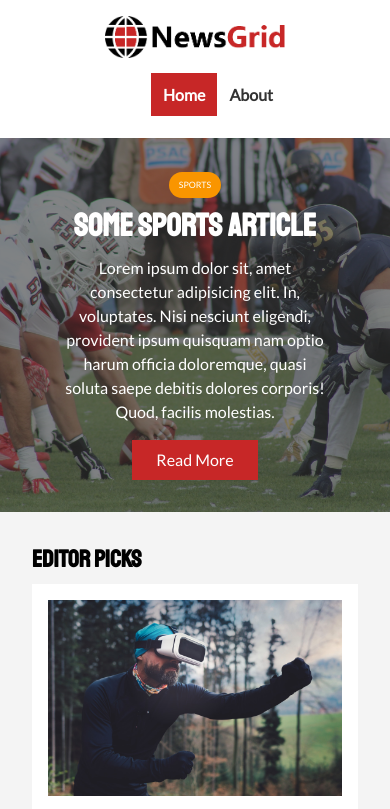
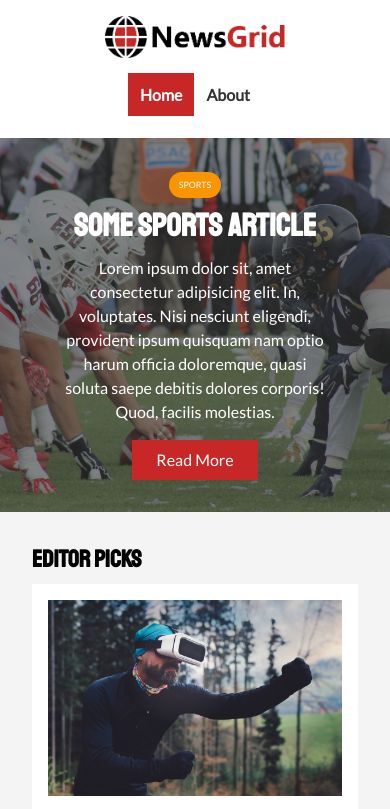
Before and after one commit to akhiljayan29aj/NewsWebsite, a plain HTML site: page index.html in a window 390 px wide. Shown: the top 809 px of the page. Drawn offline with Linux system fonts and the light colour scheme.

Commit message:
Update mobile.css

```diff
--- a/css/mobile.css
+++ b/css/mobile.css
@@ -1,8 +1,6 @@
 #main-nav .container {
-	grid-template-columns: none;
+	grid-template-columns: 1fr;
 	grid-template-rows: 1fr 1fr;
-	padding: 1rem;
-	align-items: center;
 	justify-content: center;
 }
 
@@ -10,8 +8,14 @@
 	display: none;
 }
 
+#main-nav ul {
+	display: flex;
+	justify-self: center;
+}
+
 #main-nav .logo {
 	margin-bottom: 0.7rem;
+	justify-self: center;
 }
 
 #showcase .showcase-container {
```
